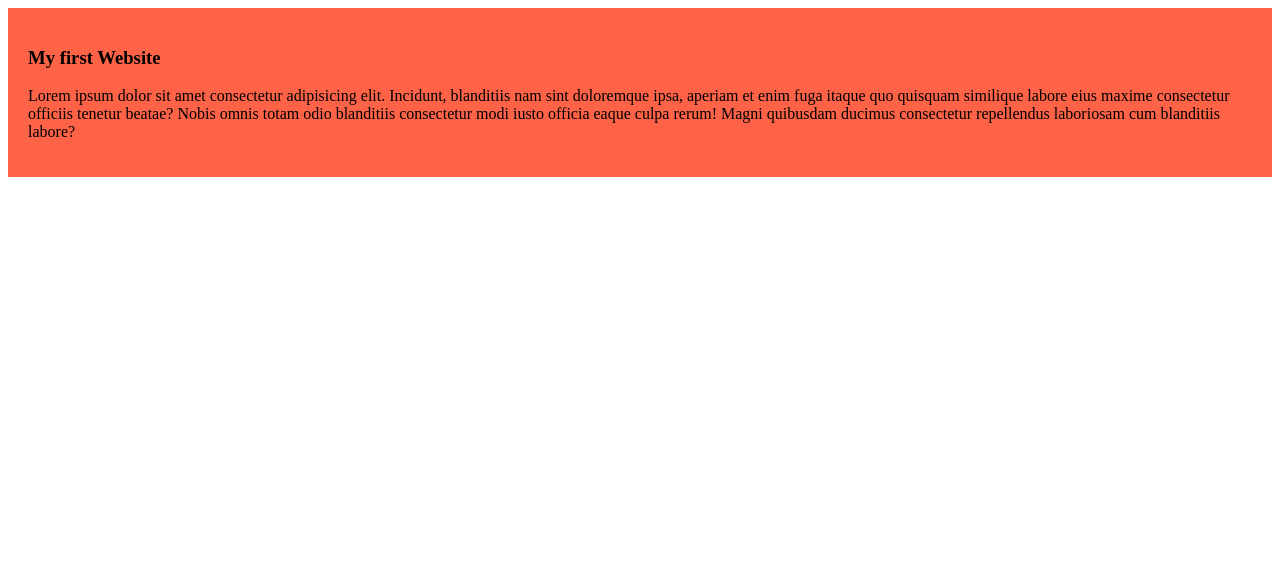
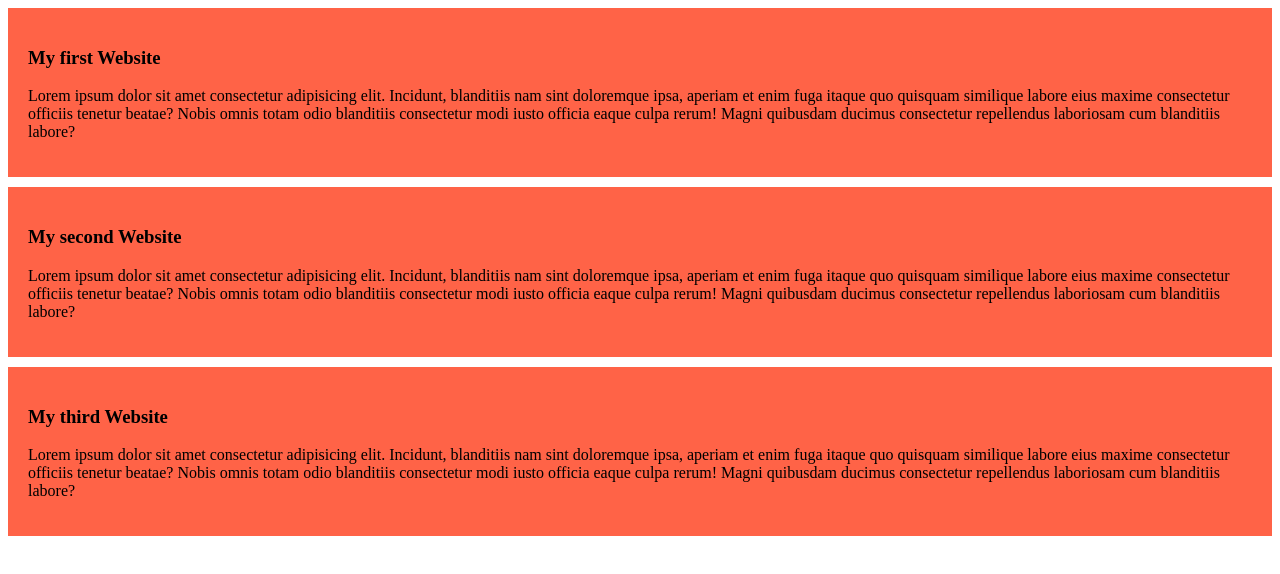
Before and after one commit to Durjoyalways/my-simple-website, a plain HTML site: page index.html in a window 1280 px wide. Drawn offline with Linux system fonts and the light colour scheme.

Commit message:
added the second and third blog

```diff
--- a/blog.css
+++ b/blog.css
@@ -1,4 +1,5 @@
 div{
  background-color: tomato;
  padding: 20px;
+ margin-bottom: 10px;
 }
--- a/index.html
+++ b/index.html
@@ -13,5 +13,13 @@
         <h3>My first Website</h3>
         <p>Lorem ipsum dolor sit amet consectetur adipisicing elit. Incidunt, blanditiis nam sint doloremque ipsa, aperiam et enim fuga itaque quo quisquam similique labore eius maxime consectetur officiis tenetur beatae? Nobis omnis totam odio blanditiis consectetur modi iusto officia eaque culpa rerum! Magni quibusdam ducimus consectetur repellendus laboriosam cum blanditiis labore?</p>
     </div>
+    <div>
+        <h3>My second Website</h3>
+        <p>Lorem ipsum dolor sit amet consectetur adipisicing elit. Incidunt, blanditiis nam sint doloremque ipsa, aperiam et enim fuga itaque quo quisquam similique labore eius maxime consectetur officiis tenetur beatae? Nobis omnis totam odio blanditiis consectetur modi iusto officia eaque culpa rerum! Magni quibusdam ducimus consectetur repellendus laboriosam cum blanditiis labore?</p>
+    </div>
+    <div>
+        <h3>My third Website</h3>
+        <p>Lorem ipsum dolor sit amet consectetur adipisicing elit. Incidunt, blanditiis nam sint doloremque ipsa, aperiam et enim fuga itaque quo quisquam similique labore eius maxime consectetur officiis tenetur beatae? Nobis omnis totam odio blanditiis consectetur modi iusto officia eaque culpa rerum! Magni quibusdam ducimus consectetur repellendus laboriosam cum blanditiis labore?</p>
+    </div>
 </body>
 </html>
```
